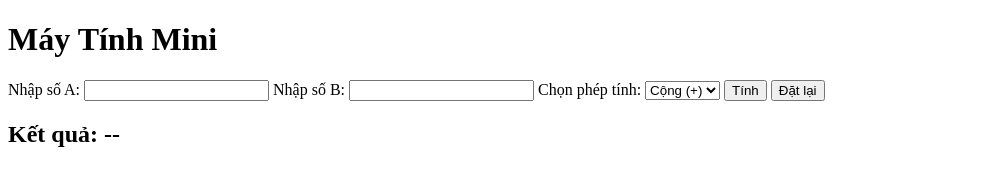
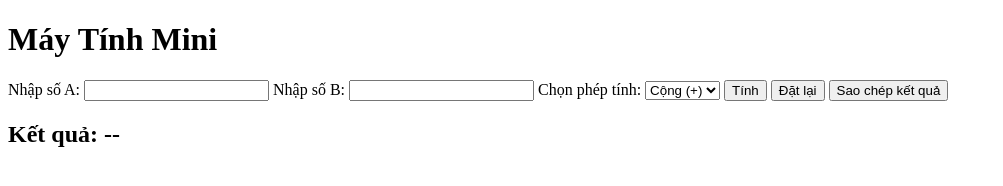
Before and after one commit to NguyenDat204/GithubDemo, a plain HTML site: page index.html in a window 1280 px wide. Shown: the whole page, without its empty margins (0-1003 px from the left). Drawn offline with Linux system fonts and the light colour scheme.

Commit message:
add html file

```diff
--- a/index.html
+++ b/index.html
@@ -27,6 +27,7 @@
 
         <button onclick="calculate()">Tính</button>
         <button onclick="resetForm()">Đặt lại</button>
+        <button onclick="copyResult()">Sao chép kết quả</button>
 
         <h2>Kết quả: <span id="result">--</span></h2>
     </div>
```
